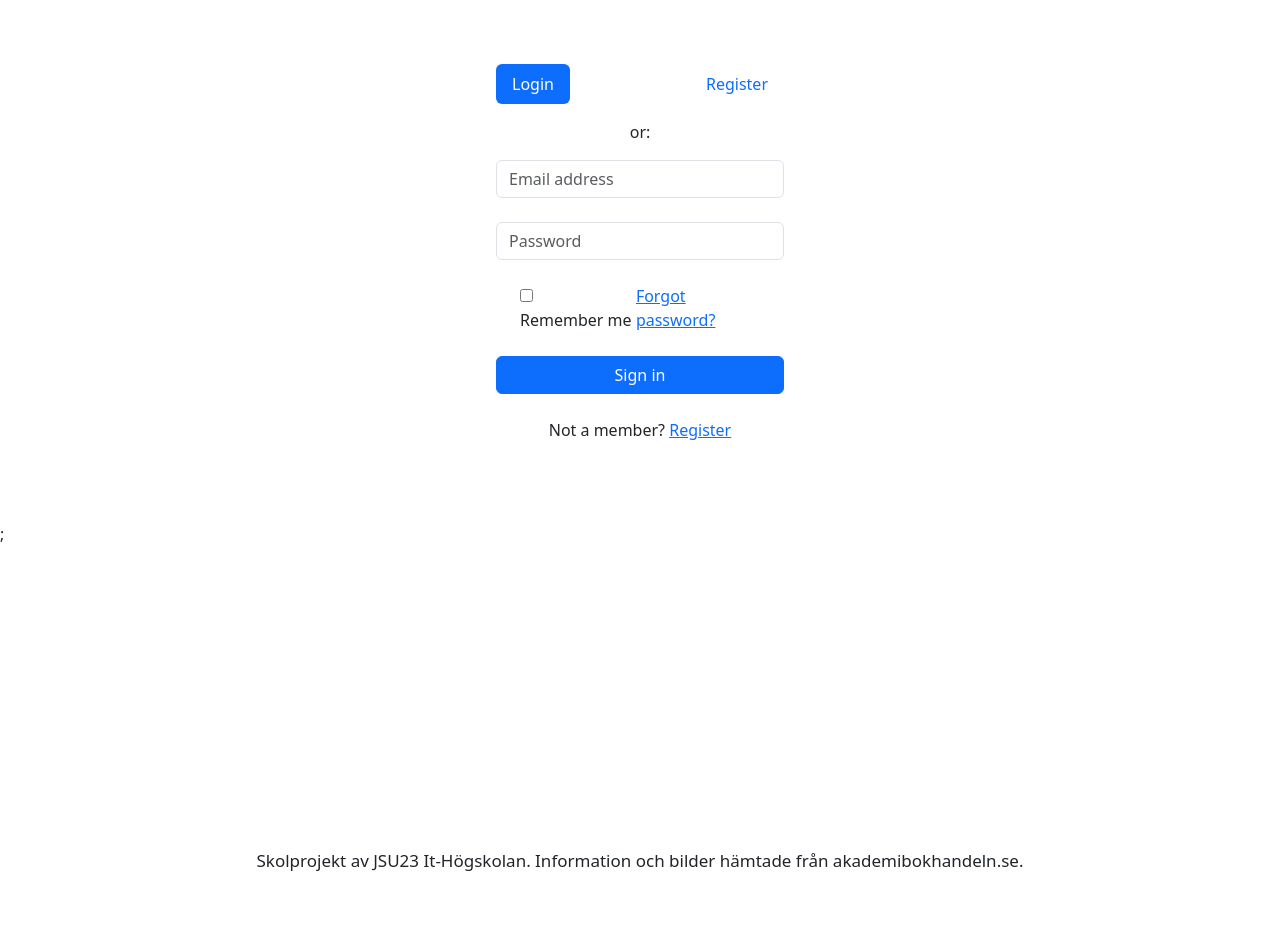
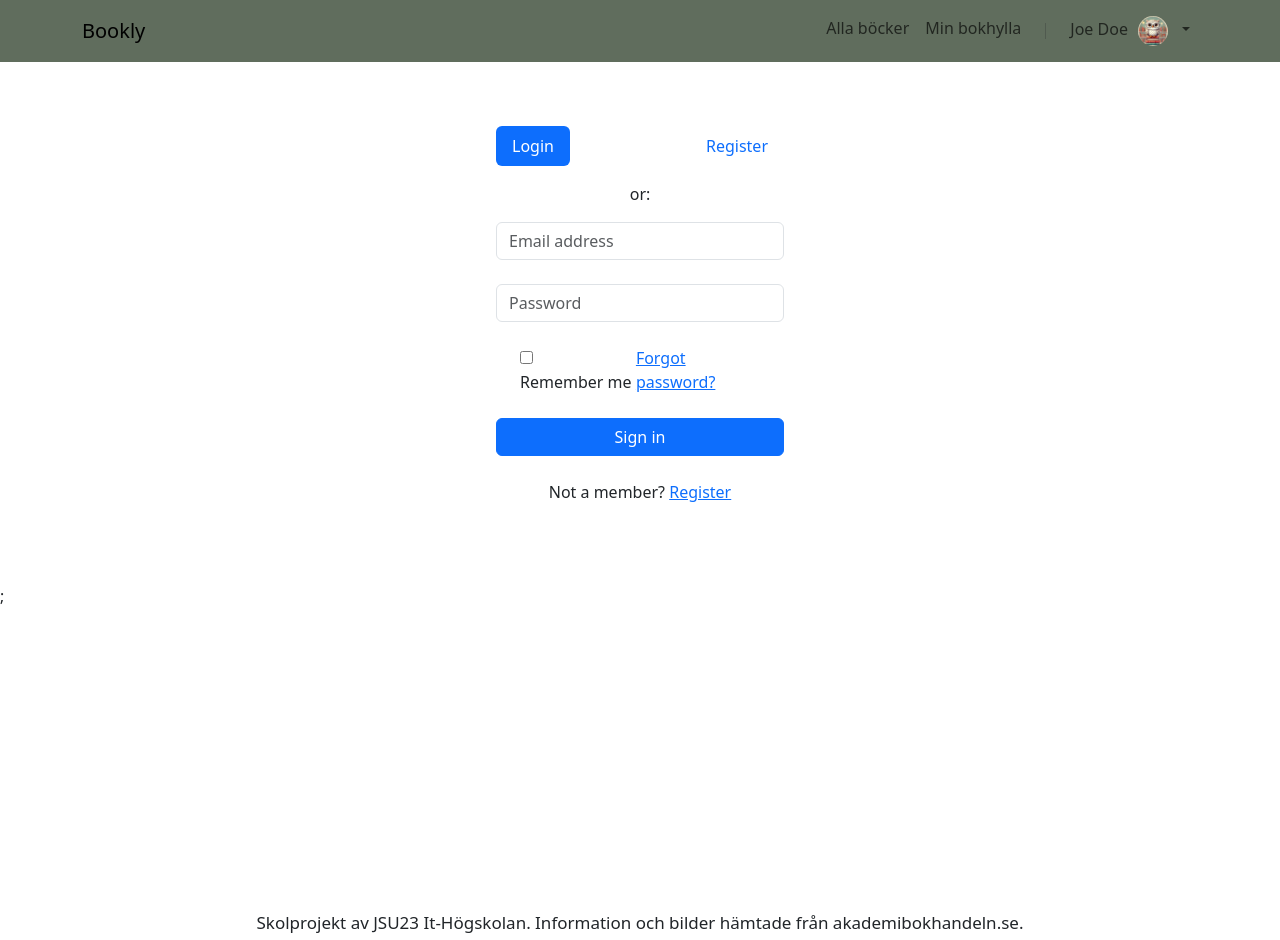
Before and after one commit to haijaa/Bookly, a React (Vite) app in the folder Frontend/: page / in a window 1280 px wide. Before the commit the page ends 878 px from the top, so only its background shows below. Built offline with nearby package versions, Linux system fonts and the light colour scheme; the HTML template or start-up script is replaced by a standard one.

Commit message:
Created nav bar (#4)

```diff
--- a/Frontend/src/App.jsx
+++ b/Frontend/src/App.jsx
@@ -1,9 +1,11 @@
 import Login from "./components/LoginForm";
 import Footer from "./components/Footer";
+import NavBar from "./components/NavBar";
 
 function MyComponent() {
   return (
     <>
+      <NavBar />
       <main className="min-vh-100">
         <Login />;
       </main>
--- /dev/null
+++ b/Frontend/src/components/NavBar.jsx
@@ -0,0 +1,44 @@
+import Container from "react-bootstrap/Container";
+import Image from "react-bootstrap/Image";
+import Nav from "react-bootstrap/Nav";
+import Navbar from "react-bootstrap/Navbar";
+import NavDropdown from "react-bootstrap/NavDropdown";
+import profileImage from "../assets/booklyOwl.webp";
+
+export default function NavBar() {
+  return (
+    <Navbar expand="lg" style={{ backgroundColor: "#606D5D" }}>
+      <Container>
+        <Navbar.Brand href="#home">Bookly</Navbar.Brand>
+        <Nav className="d-flex justify-content-between">
+          <span className="d-flex flex-row">
+            <Nav.Link href="#books">Alla böcker</Nav.Link>
+            <Nav.Link href="#my-book-shelf">Min bokhylla</Nav.Link>
+          </span>
+          <div className="vr m-auto ms-3 me-3" />
+          <span>
+            <NavDropdown
+              className="me-auto flex-grow-1 flex-end"
+              title={
+                <span>
+                  Joe Doe
+                  <Image
+                    id="basic-nav-dropdown"
+                    src={profileImage}
+                    roundedCircle
+                    style={{ width: "30px", margin: "0 10px" }}
+                  />
+                </span>
+              }
+            >
+              <NavDropdown.Item href="#settings">
+                Inställningar
+              </NavDropdown.Item>
+              <NavDropdown.Item href="#log-out">Logga ut</NavDropdown.Item>
+            </NavDropdown>
+          </span>
+        </Nav>
+      </Container>
+    </Navbar>
+  );
+}
```
Also changed, not shown: Frontend/src/assets/booklyOwl.webp (added).
